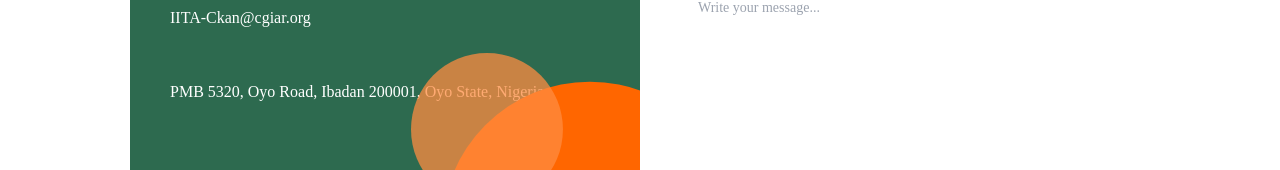
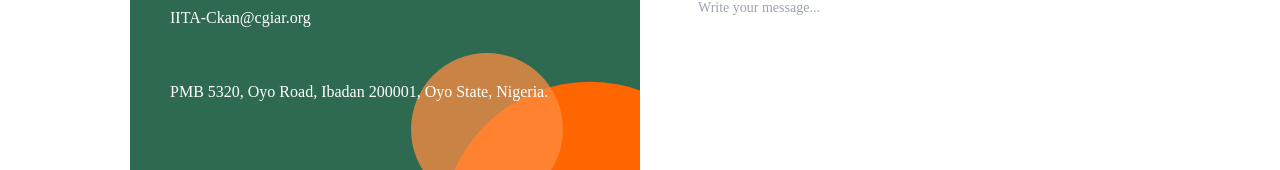
Before and after one commit to Desmond-Fon/plant-care, a React (Vite) app: page /contact in a window 1280 px wide. Shown: the part 513-683 px from the top of the page. Built offline with nearby package versions, Linux system fonts and the light colour scheme; the HTML template or start-up script is replaced by a standard one.

Commit message:
edited contact page

```diff
--- a/src/pages/contact/index.jsx
+++ b/src/pages/contact/index.jsx
@@ -35,7 +35,7 @@
                   IITA-Ckan@cgiar.org
                 </p>
               </div>
-              <div className="flex flex-col lg:flex-row justify-center lg:justify-start  items-center gap-[10px] lg:gap-[25px]">
+              <div className="flex flex-col lg:flex-row relative z-[999] justify-center lg:justify-start  items-center gap-[10px] lg:gap-[25px]">
                 {/* <img src={contactLocation} alt="" /> */}
                 <p className=" lg:text-[16px] text-center lg:text-left  text-white">
                   PMB 5320, Oyo Road, Ibadan 200001,
```
